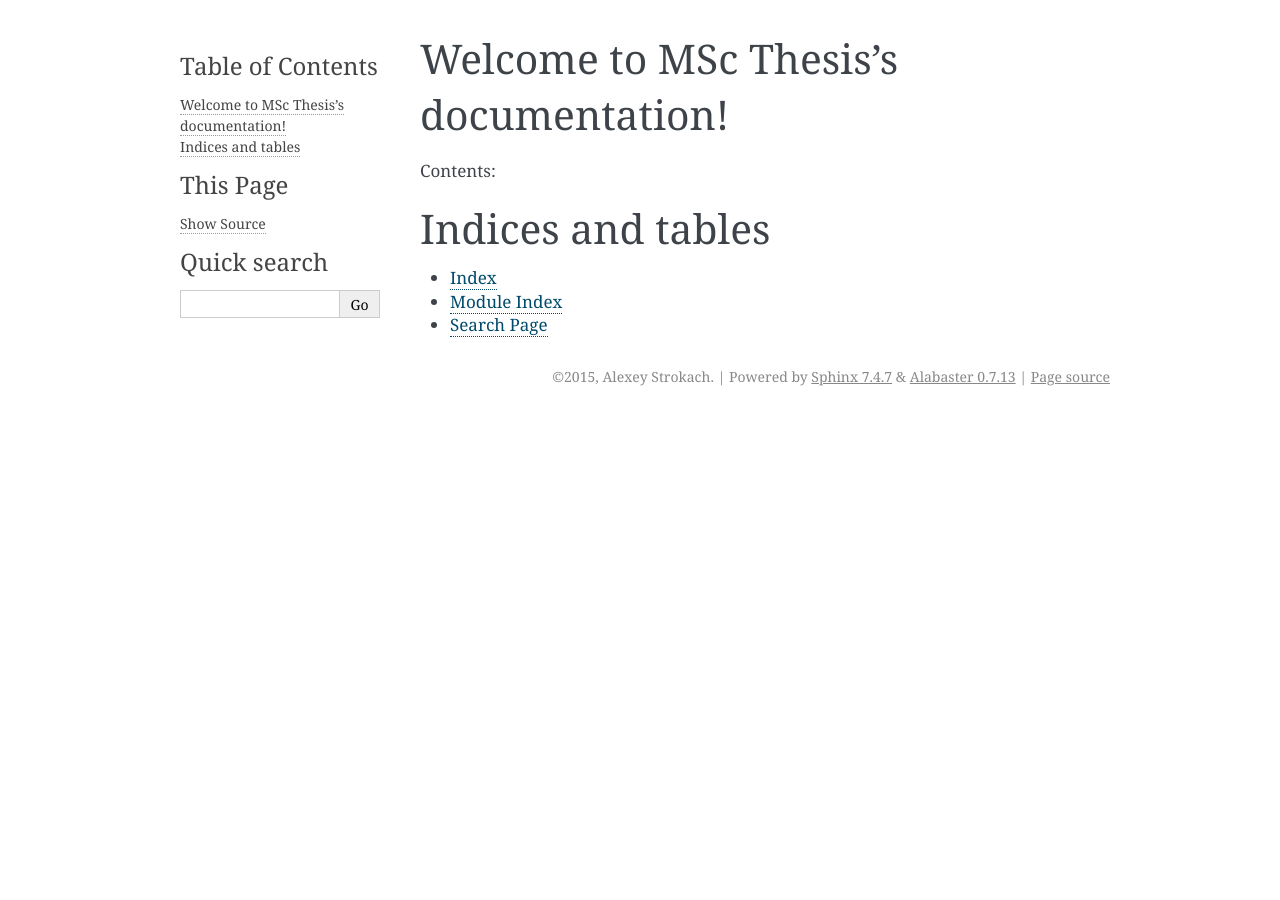
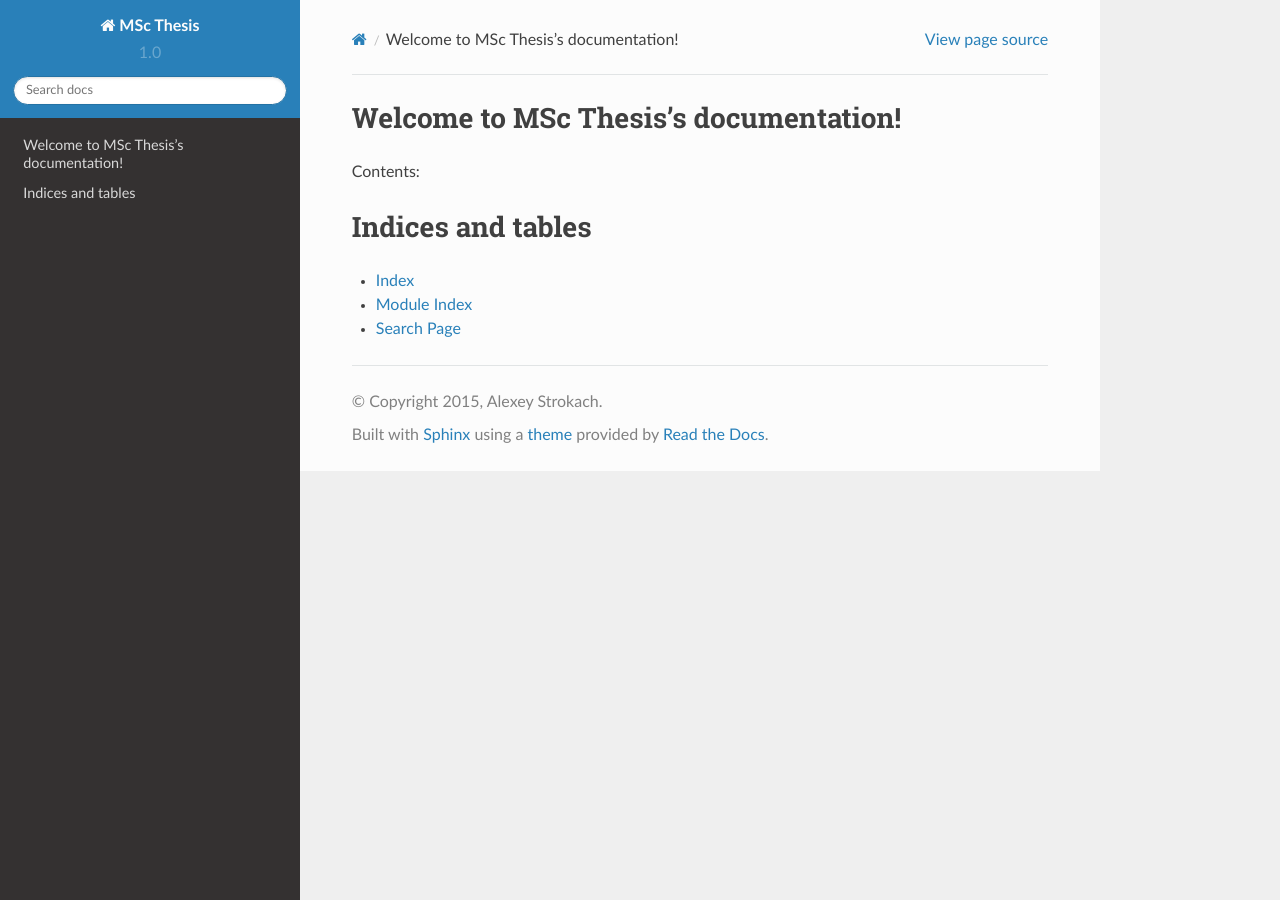
Before and after one commit to ostrokach/msc_thesis, a Sphinx documentation site: the page built from docs/index.rst, in a window 1280 px wide. Built offline with Sphinx 7.4.7 and the Read the Docs theme 2.0.0, drawn with Linux system fonts in a browser that asks for light colours.

Commit message:
Updated sphinx version of the thesis

```diff
--- a/docs/conf.py
+++ b/docs/conf.py
@@ -112,7 +112,7 @@ todo_include_todos = True
 
 # The theme to use for HTML and HTML Help pages.  See the documentation for
 # a list of builtin themes.
-html_theme = 'alabaster'
+html_theme = 'sphinx_rtd_theme'
 
 # Theme options are theme-specific and customize the look and feel of a theme
 # further.  For a list of options available for each theme, see the
--- /dev/null
+++ b/docs/discussion.rst
@@ -0,0 +1,2 @@
+Discussion
+==========
--- /dev/null
+++ b/docs/introduction.rst
@@ -0,0 +1,2 @@
+Introduction
+============
--- /dev/null
+++ b/docs/methods.rst
@@ -0,0 +1,2 @@
+Methods
+=======
--- /dev/null
+++ b/docs/results.rst
@@ -0,0 +1,2 @@
+Results
+=======
```
Also changed, not shown: 6 other files.
